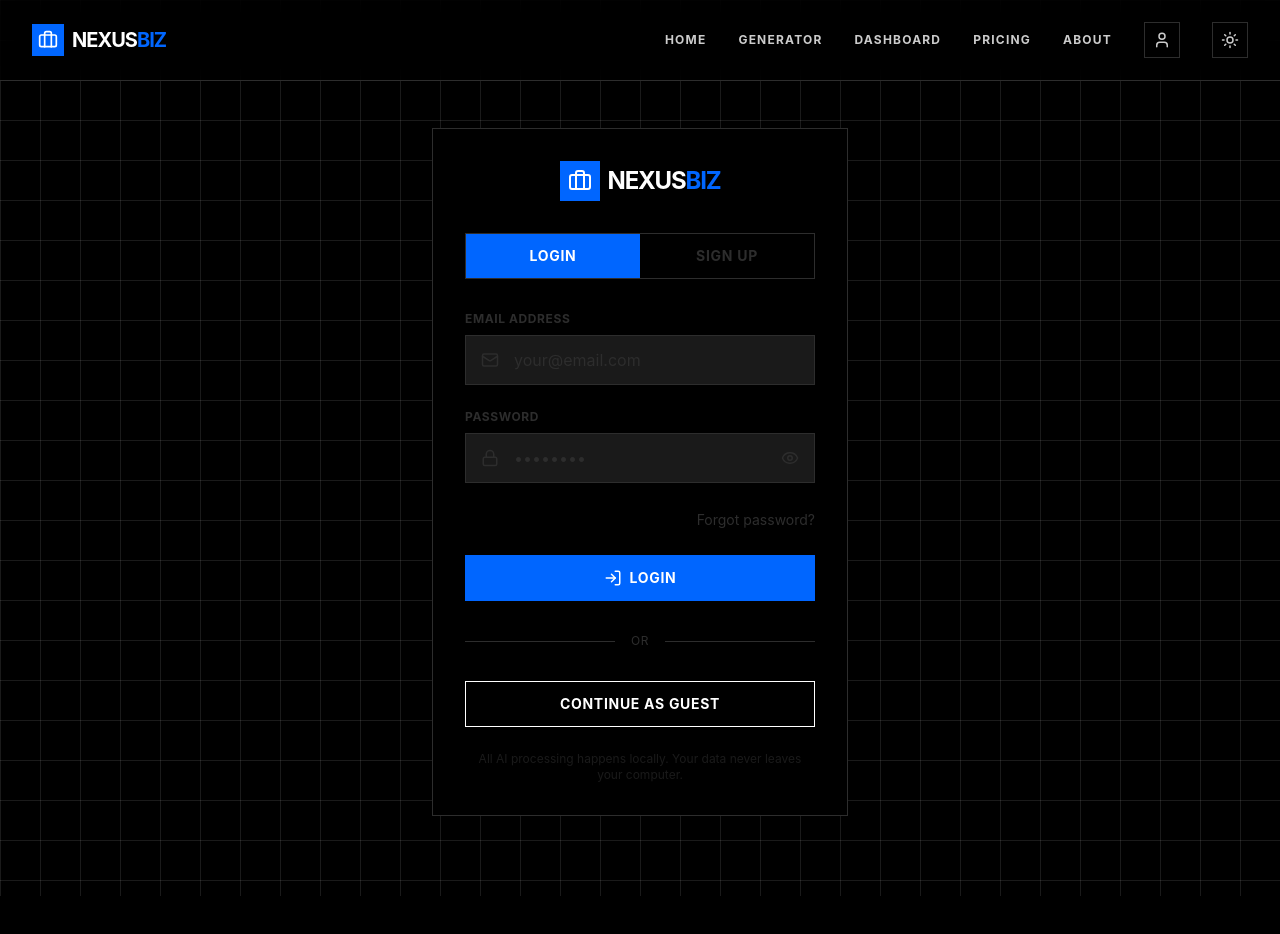
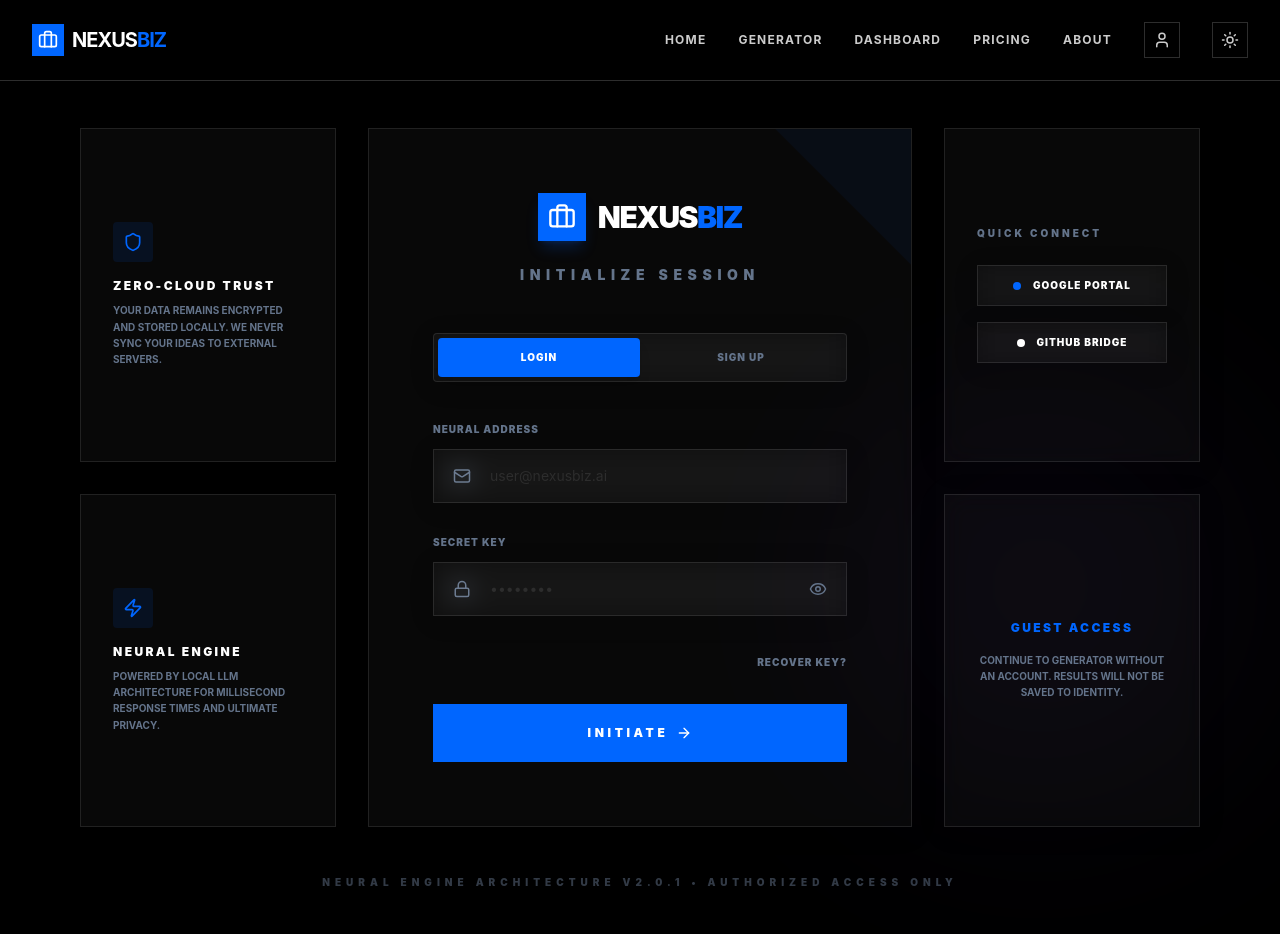
Before and after one commit to Tejaspatel1524/NexusBiz, a React (Vite) app: page /login in a window 1280 px wide. Shown: the top 934 px of the page. Before the commit the page ends 896 px from the top, so only its background shows below. Built offline with nearby package versions, Linux system fonts and the light colour scheme.

Commit message:
AUTH: Mandatory Login with Route Protection

```diff
--- /dev/null
+++ b/src/components/common/ProtectedRoute.tsx
@@ -0,0 +1,21 @@
+import React from 'react';
+import { Navigate, useLocation } from 'react-router-dom';
+import { useAuthStore } from '../../store/useAuthStore';
+
+interface ProtectedRouteProps {
+    children: React.ReactNode;
+}
+
+const ProtectedRoute: React.FC<ProtectedRouteProps> = ({ children }) => {
+    const { isAuthenticated } = useAuthStore();
+    const location = useLocation();
+
+    if (!isAuthenticated) {
+        // Redirect to login page, preserving the attempted URL
+        return <Navigate to="/login" state={{ from: location }} replace />;
+    }
+
+    return <>{children}</>;
+};
+
+export default ProtectedRoute;
--- a/src/pages/Login.tsx
+++ b/src/pages/Login.tsx
@@ -1,11 +1,14 @@
 import React, { useState } from 'react';
-import { motion } from 'framer-motion';
-import { LogIn, Mail, Lock, ArrowRight, Briefcase, Eye, EyeOff } from 'lucide-react';
+import { motion, AnimatePresence } from 'framer-motion';
+import { Mail, Lock, ArrowRight, Briefcase, Eye, EyeOff, Shield, Zap } from 'lucide-react';
 import Button from '../components/common/Button';
-import { useNavigate } from 'react-router-dom';
+import { useNavigate, useLocation } from 'react-router-dom';
+import { useAuthStore } from '../store/useAuthStore';
 
 const Login: React.FC = () => {
     const navigate = useNavigate();
+    const location = useLocation();
+    const { login } = useAuthStore();
     const [isLogin, setIsLogin] = useState(true);
     const [showPassword, setShowPassword] = useState(false);
     const [formData, setFormData] = useState({
@@ -15,172 +18,233 @@ const Login: React.FC = () => {
     });
     const [loading, setLoading] = useState(false);
 
+    // Get the page user was trying to access, or default to generator
+    const from = (location.state as any)?.from?.pathname || '/generator';
+
     const handleSubmit = async (e: React.FormEvent) => {
         e.preventDefault();
         setLoading(true);
-
-        // Simulate login/signup
         await new Promise(resolve => setTimeout(resolve, 1500));
 
-        // For demo, just navigate to generator
+        // Authenticate the user
+        login(formData.name || 'User', formData.email);
+
         setLoading(false);
-        navigate('/generator');
+        navigate(from, { replace: true });
     };
 
+
     return (
-        <div className="min-h-screen pt-32 pb-20 geometric-grid flex items-center justify-center">
-            <div className="w-full max-w-md px-4">
+        <div className="min-h-screen pt-32 pb-20 bg-theme-primary flex items-center justify-center relative overflow-hidden transition-colors duration-500">
+            {/* Neural Flow Background */}
+            <div className="bg-blob -top-20 -left-20 animate-pulse opacity-20"></div>
+            <div className="bg-blob bg-blob-purple bottom-20 -right-20 opacity-15"></div>
+
+            <div className="max-w-6xl w-full px-4 relative z-10">
+                <div className="grid grid-cols-1 lg:grid-cols-12 gap-8 items-stretch">
+
+                    {/* Left Accents (Visible on Desktop) */}
+                    <div className="hidden lg:flex lg:col-span-3 flex-col gap-8">
                         <motion.div
-                    initial={{ opacity: 0, y: 20 }}
-                    animate={{ opacity: 1, y: 0 }}
-                    className="bg-black border border-gray-400 p-8"
+                            initial={{ opacity: 0, x: -20 }}
+                            animate={{ opacity: 1, x: 0 }}
+                            className="glass p-8 flex-1 flex flex-col justify-center glass-hover"
                         >
-                    {/* Logo */}
-                    <div className="flex items-center justify-center gap-2 mb-8">
-                        <div className="w-10 h-10 bg-blue flex items-center justify-center">
-                            <Briefcase size={24} className="text-white" />
+                            <div className="w-10 h-10 bg-blue/10 rounded-full flex items-center justify-center text-blue mb-4">
+                                <Shield size={20} />
                             </div>
-                        <span className="text-2xl font-bold tracking-tighter uppercase">
+                            <h3 className="text-xs font-black uppercase tracking-[0.2em] mb-2">Zero-Cloud Trust</h3>
+                            <p className="text-[10px] text-theme-muted leading-relaxed uppercase font-bold">
+                                Your data remains encrypted and stored locally. We never sync your ideas to external servers.
+                            </p>
+                        </motion.div>
+
+                        <motion.div
+                            initial={{ opacity: 0, x: -20 }}
+                            animate={{ opacity: 1, x: 0 }}
+                            transition={{ delay: 0.1 }}
+                            className="glass p-8 flex-1 flex flex-col justify-center glass-hover"
+                        >
+                            <div className="w-10 h-10 bg-blue/10 rounded-full flex items-center justify-center text-blue mb-4">
+                                <Zap size={20} />
+                            </div>
+                            <h3 className="text-xs font-black uppercase tracking-[0.2em] mb-2">Neural Engine</h3>
+                            <p className="text-[10px] text-theme-muted leading-relaxed uppercase font-bold">
+                                Powered by local LLM architecture for millisecond response times and ultimate privacy.
+                            </p>
+                        </motion.div>
+                    </div>
+
+                    {/* Main Portal Card */}
+                    <motion.div
+                        initial={{ opacity: 0, scale: 0.95 }}
+                        animate={{ opacity: 1, scale: 1 }}
+                        className="lg:col-span-6 glass p-10 md:p-16 relative overflow-hidden shadow-2xl border-blue/10"
+                    >
+                        {/* Decorative Background Element */}
+                        <div className="absolute top-0 right-0 w-48 h-48 bg-blue opacity-5 -mr-24 -mt-24 rotate-45 pointer-events-none" />
+
+                        {/* Logo & Header */}
+                        <div className="text-center mb-12 relative z-10">
+                            <div className="flex items-center justify-center gap-3 mb-6">
+                                <div className="w-12 h-12 bg-blue flex items-center justify-center shadow-lg shadow-blue/20">
+                                    <Briefcase size={28} className="text-white" />
+                                </div>
+                                <span className="text-3xl font-black tracking-tighter uppercase whitespace-nowrap">
                                     Nexus<span className="text-blue">Biz</span>
                                 </span>
                             </div>
+                            <h2 className="text-sm font-black uppercase tracking-[0.4em] text-theme-muted">
+                                {isLogin ? 'Initialize Session' : 'Create Architecture'}
+                            </h2>
+                        </div>
 
-                    {/* Tab Switch */}
-                    <div className="flex mb-8 border border-gray-400">
+                        {/* Form Switchers */}
+                        <div className="flex mb-10 glass p-1 rounded-lg relative z-10">
                             <button
                                 onClick={() => setIsLogin(true)}
-                            className={`flex-1 py-3 text-sm font-bold uppercase tracking-wider transition-colors ${isLogin ? 'bg-blue text-white' : 'text-gray-400 hover:text-white'
-                                }`}
+                                className={`flex-1 py-3 text-[10px] font-black uppercase tracking-widest transition-all duration-300 rounded-md ${isLogin ? 'bg-blue text-white shadow-lg' : 'text-theme-muted hover:text-theme-primary'}`}
                             >
                                 Login
                             </button>
                             <button
                                 onClick={() => setIsLogin(false)}
-                            className={`flex-1 py-3 text-sm font-bold uppercase tracking-wider transition-colors ${!isLogin ? 'bg-blue text-white' : 'text-gray-400 hover:text-white'
-                                }`}
+                                className={`flex-1 py-3 text-[10px] font-black uppercase tracking-widest transition-all duration-300 rounded-md ${!isLogin ? 'bg-blue text-white shadow-lg' : 'text-theme-muted hover:text-theme-primary'}`}
                             >
                                 Sign Up
                             </button>
                         </div>
 
-                    <form onSubmit={handleSubmit} className="space-y-6">
-                        {/* Name field for signup */}
+                        <form onSubmit={handleSubmit} className="space-y-8 relative z-10">
+                            <AnimatePresence mode="wait">
                                 {!isLogin && (
                                     <motion.div
-                                initial={{ opacity: 0, height: 0 }}
-                                animate={{ opacity: 1, height: 'auto' }}
-                                exit={{ opacity: 0, height: 0 }}
+                                        key="signup-name"
+                                        initial={{ opacity: 0, y: -10 }}
+                                        animate={{ opacity: 1, y: 0 }}
+                                        exit={{ opacity: 0, y: -10 }}
                                     >
-                                <label className="block text-xs font-bold uppercase tracking-wider text-gray-400 mb-2">
-                                    Full Name
-                                </label>
+                                        <label className="block text-[10px] font-black uppercase tracking-widest text-theme-muted mb-3">Full Identity</label>
                                         <input
                                             type="text"
                                             value={formData.name}
                                             onChange={(e) => setFormData({ ...formData, name: e.target.value })}
-                                    className="w-full bg-gray-500 border border-gray-400 px-4 py-3 text-white placeholder-gray-400 focus:border-blue focus:outline-none transition-colors"
+                                            className="w-full glass border-blue/10 px-6 py-4 text-sm focus:border-blue/40 focus:outline-none transition-all placeholder:text-theme-muted/50"
                                             placeholder="John Doe"
                                             required={!isLogin}
                                         />
                                     </motion.div>
                                 )}
+                            </AnimatePresence>
 
-                        {/* Email */}
                             <div>
-                            <label className="block text-xs font-bold uppercase tracking-wider text-gray-400 mb-2">
-                                Email Address
-                            </label>
-                            <div className="relative">
-                                <Mail size={18} className="absolute left-4 top-1/2 -translate-y-1/2 text-gray-400" />
+                                <label className="block text-[10px] font-black uppercase tracking-widest text-theme-muted mb-3">Neural Address</label>
+                                <div className="relative group">
+                                    <Mail size={18} className="absolute left-5 top-1/2 -translate-y-1/2 text-theme-muted group-focus-within:text-blue transition-colors" />
                                     <input
                                         type="email"
                                         value={formData.email}
                                         onChange={(e) => setFormData({ ...formData, email: e.target.value })}
-                                    className="w-full bg-gray-500 border border-gray-400 pl-12 pr-4 py-3 text-white placeholder-gray-400 focus:border-blue focus:outline-none transition-colors"
-                                    placeholder="your@email.com"
+                                        className="w-full glass border-blue/10 pl-14 pr-6 py-4 text-sm focus:border-blue/40 focus:outline-none transition-all placeholder:text-theme-muted/50"
+                                        placeholder="user@nexusbiz.ai"
                                         required
                                     />
                                 </div>
                             </div>
 
-                        {/* Password */}
                             <div>
-                            <label className="block text-xs font-bold uppercase tracking-wider text-gray-400 mb-2">
-                                Password
-                            </label>
-                            <div className="relative">
-                                <Lock size={18} className="absolute left-4 top-1/2 -translate-y-1/2 text-gray-400" />
+                                <label className="block text-[10px] font-black uppercase tracking-widest text-theme-muted mb-3">Secret Key</label>
+                                <div className="relative group">
+                                    <Lock size={18} className="absolute left-5 top-1/2 -translate-y-1/2 text-theme-muted group-focus-within:text-blue transition-colors" />
                                     <input
                                         type={showPassword ? 'text' : 'password'}
                                         value={formData.password}
                                         onChange={(e) => setFormData({ ...formData, password: e.target.value })}
-                                    className="w-full bg-gray-500 border border-gray-400 pl-12 pr-12 py-3 text-white placeholder-gray-400 focus:border-blue focus:outline-none transition-colors"
+                                        className="w-full glass border-blue/10 pl-14 pr-14 py-4 text-sm focus:border-blue/40 focus:outline-none transition-all placeholder:text-theme-muted/50"
                                         placeholder="••••••••"
                                         required
                                     />
                                     <button
                                         type="button"
                                         onClick={() => setShowPassword(!showPassword)}
-                                    className="absolute right-4 top-1/2 -translate-y-1/2 text-gray-400 hover:text-white transition-colors"
+                                        className="absolute right-5 top-1/2 -translate-y-1/2 text-theme-muted hover:text-blue transition-colors"
                                     >
                                         {showPassword ? <EyeOff size={18} /> : <Eye size={18} />}
                                     </button>
                                 </div>
                             </div>
 
-                        {/* Forgot Password (login only) */}
                             {isLogin && (
                                 <div className="text-right">
-                                <button
-                                    type="button"
-                                    className="text-sm text-gray-400 hover:text-blue transition-colors"
-                                >
-                                    Forgot password?
+                                    <button type="button" className="text-[10px] font-black uppercase tracking-widest text-theme-muted hover:text-blue transition-colors text-right">
+                                        Recover Key?
                                     </button>
                                 </div>
                             )}
 
-                        {/* Submit Button */}
                             <Button
                                 type="submit"
-                            className="w-full justify-center"
+                                className="w-full py-5 text-xs font-black uppercase tracking-[0.3em] flex justify-center group"
                                 disabled={loading}
                             >
                                 {loading ? (
-                                <span className="flex items-center gap-2">
+                                    <span className="flex items-center gap-3">
                                         <div className="w-4 h-4 border-2 border-white border-t-transparent rounded-full animate-spin" />
                                         Processing...
                                     </span>
                                 ) : (
                                     <span className="flex items-center gap-2">
-                                    {isLogin ? <LogIn size={18} /> : <ArrowRight size={18} />}
-                                    {isLogin ? 'Login' : 'Create Account'}
+                                        {isLogin ? 'Initiate' : 'Establish'} <ArrowRight size={16} className="group-hover:translate-x-1 transition-transform" />
                                     </span>
                                 )}
                             </Button>
                         </form>
+                    </motion.div>
 
-                    {/* Divider */}
-                    <div className="flex items-center gap-4 my-8">
-                        <div className="flex-1 h-px bg-gray-400" />
-                        <span className="text-xs text-gray-400 uppercase tracking-wider">or</span>
-                        <div className="flex-1 h-px bg-gray-400" />
+                    {/* Right Accents (Visible on Desktop) */}
+                    <div className="hidden lg:flex lg:col-span-3 flex-col gap-8">
+                        <motion.div
+                            initial={{ opacity: 0, x: 20 }}
+                            animate={{ opacity: 1, x: 0 }}
+                            className="glass p-8 flex-1 flex flex-col justify-center glass-hover"
+                        >
+                            <h3 className="text-[10px] font-black uppercase tracking-[0.3em] text-theme-muted mb-6">Quick Connect</h3>
+                            <div className="space-y-4">
+                                <button className="w-full glass py-3 flex items-center justify-center gap-3 hover:bg-blue/10 transition-colors border-blue/10">
+                                    <div className="w-2 h-2 rounded-full bg-blue animate-pulse"></div>
+                                    <span className="text-[10px] font-black uppercase tracking-widest">Google Portal</span>
+                                </button>
+                                <button className="w-full glass py-3 flex items-center justify-center gap-3 hover:bg-theme-secondary/10 transition-colors border-blue/10">
+                                    <div className="w-2 h-2 rounded-full bg-white animate-pulse"></div>
+                                    <span className="text-[10px] font-black uppercase tracking-widest">GitHub Bridge</span>
+                                </button>
+                            </div>
+                        </motion.div>
+
+                        <motion.div
+                            initial={{ opacity: 0, x: 20 }}
+                            animate={{ opacity: 1, x: 0 }}
+                            transition={{ delay: 0.1 }}
+                            className="glass p-8 flex-1 flex flex-col justify-center glass-hover border-blue/20"
+                        >
+                            <button
+                                onClick={() => navigate('/generator')}
+                                className="text-center group"
+                            >
+                                <h3 className="text-xs font-black uppercase tracking-[0.2em] mb-4 text-blue">Guest Access</h3>
+                                <p className="text-[10px] text-theme-muted leading-relaxed uppercase font-bold group-hover:text-theme-primary transition-colors">
+                                    Continue to Generator without an account. Results will not be saved to identity.
+                                </p>
+                            </button>
+                        </motion.div>
                     </div>
 
-                    {/* Continue as Guest */}
-                    <Button
-                        variant="outline"
-                        onClick={() => navigate('/generator')}
-                        className="w-full justify-center"
-                    >
-                        Continue as Guest
-                    </Button>
+                </div>
 
-                    {/* Privacy Note */}
-                    <p className="text-xs text-gray-500 text-center mt-6">
-                        All AI processing happens locally. Your data never leaves your computer.
+                {/* Footer Disclaimer */}
+                <p className="mt-12 text-center text-[10px] font-black uppercase tracking-[0.5em] text-theme-muted mb-4 opacity-50">
+                    Neural Engine Architecture v2.0.1 • Authorized Access Only
                 </p>
-                </motion.div>
             </div>
         </div>
     );
--- /dev/null
+++ b/src/store/useAuthStore.ts
@@ -0,0 +1,23 @@
+import { create } from 'zustand';
+import { persist } from 'zustand/middleware';
+
+interface AuthState {
+    isAuthenticated: boolean;
+    user: { name: string; email: string } | null;
+    login: (name: string, email: string) => void;
+    logout: () => void;
+}
+
+export const useAuthStore = create<AuthState>()(
+    persist(
+        (set) => ({
+            isAuthenticated: false,
+            user: null,
+            login: (name, email) => set({ isAuthenticated: true, user: { name, email } }),
+            logout: () => set({ isAuthenticated: false, user: null }),
+        }),
+        {
+            name: 'nexusbiz-auth', // localStorage key
+        }
+    )
+);
```
Also changed, not shown: src/App.tsx (+9 -5 lines). Lines whose indentation alone changed are shown as unchanged.
